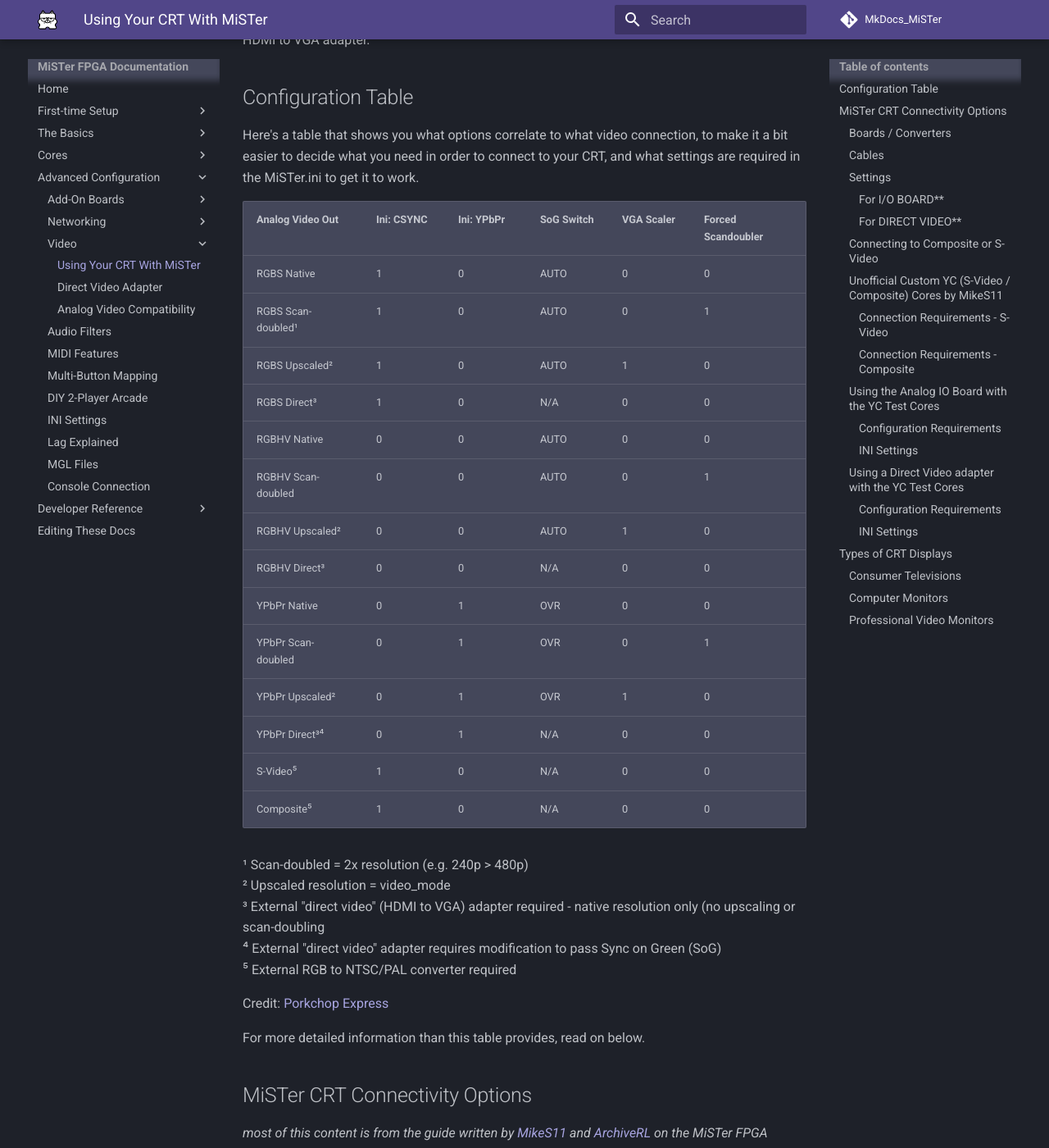
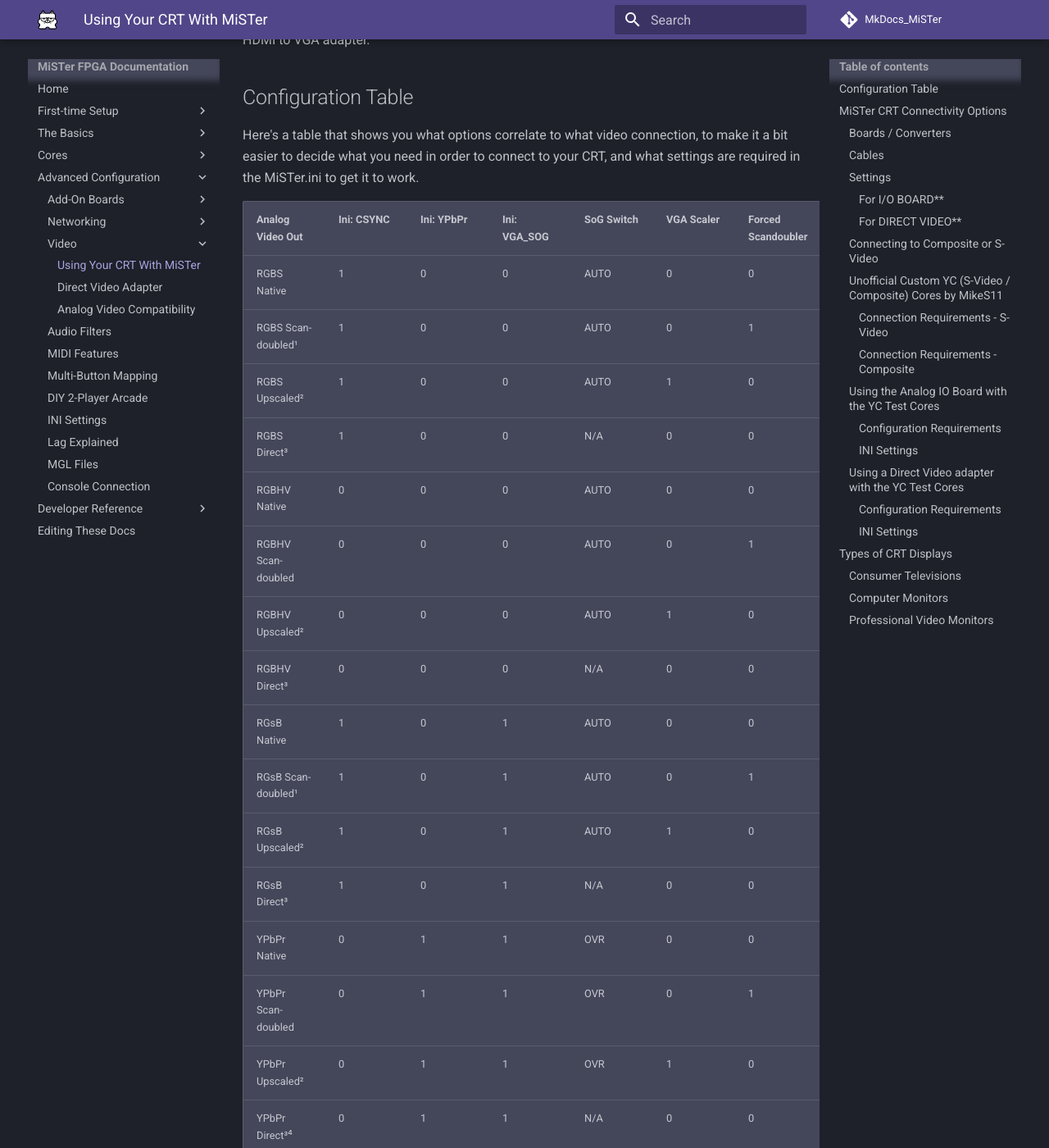
Before and after one commit to MiSTer-devel/MkDocs_MiSTer, an MkDocs documentation site: the page built from docs/advanced/crt.md, in a window 1280 px wide and 1400 px high, scrolled down 195 px. Shown: the whole window at 82% size. Built offline with MkDocs 1.6.1 and Material for MkDocs 9.7.7, drawn with Linux system fonts in a browser that asks for light colours; comment, search, counter and statistics services are not loaded.

Commit message:
Update crt.md

```diff
--- a/docs/advanced/crt.md
+++ b/docs/advanced/crt.md
@@ -4,22 +4,26 @@
 
 Here's a table that shows you what options correlate to what video connection, to make it a bit easier to decide what you need in order to connect to your CRT, and what settings are required in the MiSTer.ini to get it to work.
 
-|   Analog Video Out    | Ini: CSYNC | Ini: YPbPr | SoG Switch | VGA Scaler | Forced Scandoubler |
-| --------------------- | ---------- | ---------- | ---------- | ---------- | ------------------ |
-| RGBS Native           |      1     |      0     |    AUTO    |      0     |          0         |
-| RGBS Scan-doubled¹    |      1     |      0     |    AUTO    |      0     |          1         |
-| RGBS Upscaled²        |      1     |      0     |    AUTO    |      1     |          0         |
-| RGBS Direct³          |      1     |      0     |     N/A    |      0     |          0         |
-| RGBHV Native          |      0     |      0     |    AUTO    |      0     |          0         |
-| RGBHV Scan-doubled    |      0     |      0     |    AUTO    |      0     |          1         |
-| RGBHV Upscaled²       |      0     |      0     |    AUTO    |      1     |          0         |
-| RGBHV Direct³         |      0     |      0     |     N/A    |      0     |          0         |
-| YPbPr Native          |      0     |      1     |     OVR    |      0     |          0         |
-| YPbPr Scan-doubled    |      0     |      1     |     OVR    |      0     |          1         |
-| YPbPr Upscaled²       |      0     |      1     |     OVR    |      1     |          0         |
-| YPbPr Direct³⁴        |      0     |      1     |     N/A    |      0     |          0         |
-| S-Video⁵              |      1     |      0     |     N/A    |      0     |          0         |
-| Composite⁵            |      1     |      0     |     N/A    |      0     |          0         |
+|   Analog Video Out    | Ini: CSYNC | Ini: YPbPr | Ini: VGA_SOG | SoG Switch | VGA Scaler | Forced Scandoubler |
+| --------------------- | ---------- | ---------- | ------------ |---------- | ---------- | ------------------ |
+| RGBS Native           |      1     |      0     |      0       |   AUTO    |      0     |          0         |
+| RGBS Scan-doubled¹    |      1     |      0     |      0       |   AUTO    |      0     |          1         |
+| RGBS Upscaled²        |      1     |      0     |      0       |   AUTO    |      1     |          0         |
+| RGBS Direct³          |      1     |      0     |      0       |    N/A    |      0     |          0         |
+| RGBHV Native          |      0     |      0     |      0       |   AUTO    |      0     |          0         |
+| RGBHV Scan-doubled    |      0     |      0     |      0       |   AUTO    |      0     |          1         |
+| RGBHV Upscaled²       |      0     |      0     |      0       |   AUTO    |      1     |          0         |
+| RGBHV Direct³         |      0     |      0     |      0       |    N/A    |      0     |          0         |
+| RGsB Native           |      1     |      0     |      1       |   AUTO    |      0     |          0         |
+| RGsB Scan-doubled¹    |      1     |      0     |      1       |   AUTO    |      0     |          1         |
+| RGsB Upscaled²        |      1     |      0     |      1       |   AUTO    |      1     |          0         |
+| RGsB Direct³          |      1     |      0     |      1       |    N/A    |      0     |          0         |
+| YPbPr Native          |      0     |      1     |      1       |    OVR    |      0     |          0         |
+| YPbPr Scan-doubled    |      0     |      1     |      1       |    OVR    |      0     |          1         |
+| YPbPr Upscaled²       |      0     |      1     |      1       |    OVR    |      1     |          0         |
+| YPbPr Direct³⁴        |      0     |      1     |      1       |    N/A    |      0     |          0         |
+| S-Video⁵              |      1     |      0     |      0       |    N/A    |      0     |          0         |
+| Composite⁵            |      1     |      0     |      0       |    N/A    |      0     |          0         |
 
 ¹ Scan-doubled = 2x resolution (e.g. 240p > 480p)
 ² Upscaled resolution = video_mode
```
